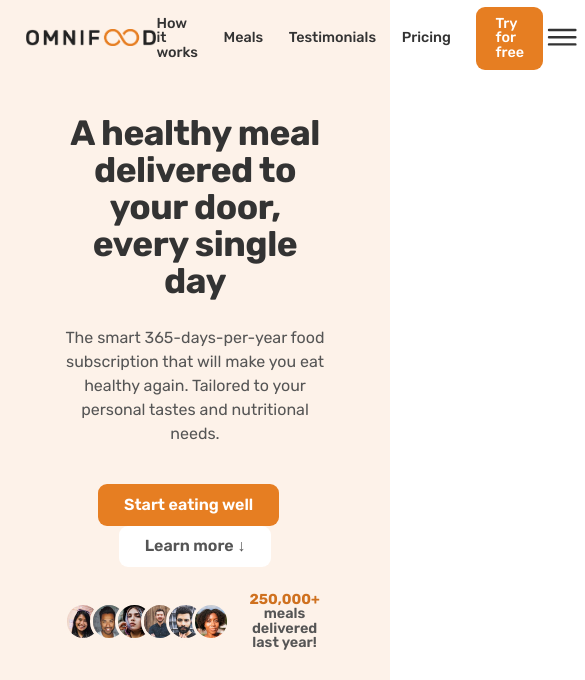
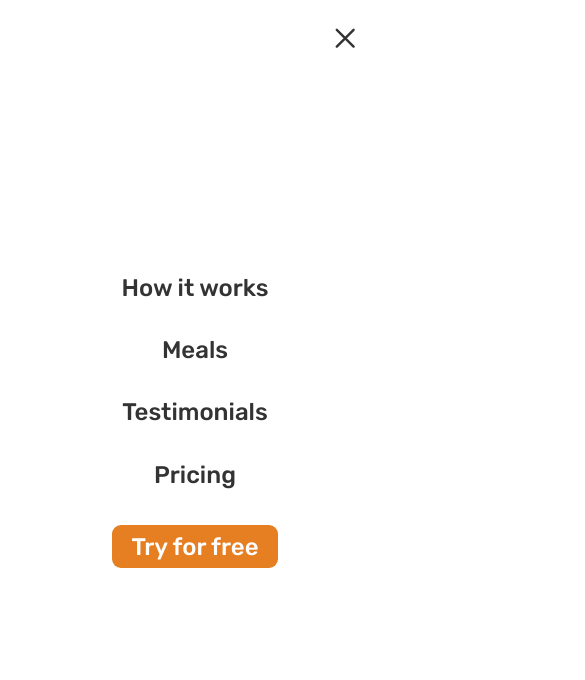
Before and after one commit to MartinFlischman/Omnifood, a plain HTML site: page index.html in a window 390 px wide. Shown: the top 680 px of the page, 585 px wide, since content can reach past the window. Drawn offline with nearby package versions, Linux system fonts and the light colour scheme.

Commit message:
Media queries
- Media queries completed for Tablets in Portrait mode,
- New class added to the header for the mobile navigation in an open and closed state.

```diff
--- a/css/general.css
+++ b/css/general.css
@@ -50,6 +50,7 @@ Medium: 11px
 
 html {
 	font-size: 62.5%;
+	overflow-x: hidden;
 }
 
 body {
@@ -57,6 +58,7 @@ body {
 	line-height: 1;
 	font-weight: 400;
 	color: #555;
+	overflow-x: hidden;
 }
 
 /*********************************/
--- a/css/queries.css
+++ b/css/queries.css
@@ -121,12 +121,46 @@
 	.btn-mobile-nav {
 		display: block;
 	}
+
+	.main-nav {
+		background-color: #fff;
+		position: absolute;
+		top: 0;
+		left: 0;
+		width: 100%;
+		height: 100vh;
+		display: flex;
+		align-items: center;
+		justify-content: center;
+		transition: all 0.5s ease-in;
+		opacity: 0;
+		pointer-events: none;
+		visibility: hidden;
+		transform: translateX(100%);
+	}
+
+	.nav-open .main-nav {
+		opacity: 1;
+		pointer-events: auto;
+		visibility: visible;
+		transform: translateX(0);
+	}
+
+	.nav-open .icon-mobile-nav[name="close-outline"] {
+		display: block;
+	}
+
+	.nav-open .icon-mobile-nav[name="menu-outline"] {
+		display: none;
+	}
+
+	.main-nav-list {
+		flex-direction: column;
+		gap: 4.8rem;
+	}
+
+	.main-nav-link:link,
+	.main-nav-link:visited {
+		font-size: 3rem;
+	}
 }
-
-/*
-- Font sizes (px):
-10 / 12 / 14 / 16 / 18 / 20 / 24 / 30 / 36 / 44 / 52 / 62 / 74 / 86 / 98
-
-- Spacing (px):
-2 / 4 / 8 / 12 / 16 / 24 / 32 / 48 / 64 / 80 / 96 / 128
-*/
--- a/css/style.css
+++ b/css/style.css
@@ -9,6 +9,7 @@
 	background-color: #fdf2e9;
 	height: 9.6rem;
 	padding: 0 4.8rem;
+	position: relative;
 }
 
 .logo {
--- a/index.html
+++ b/index.html
@@ -24,7 +24,7 @@
 		<title>Omnifood</title>
 	</head>
 	<body>
-		<header class="header">
+		<header class="header nav-open">
 			<a href="#">
 				<img src="img/omnifood-logo.png" alt="Omnifood logo" class="logo" />
 			</a>
```
